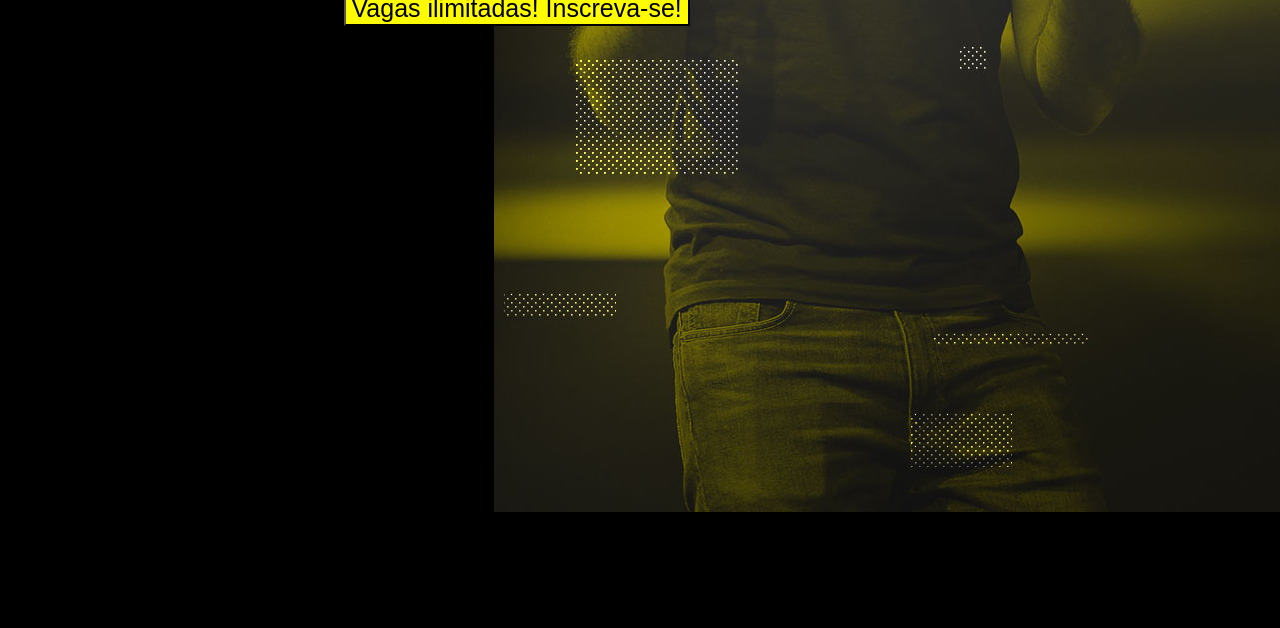
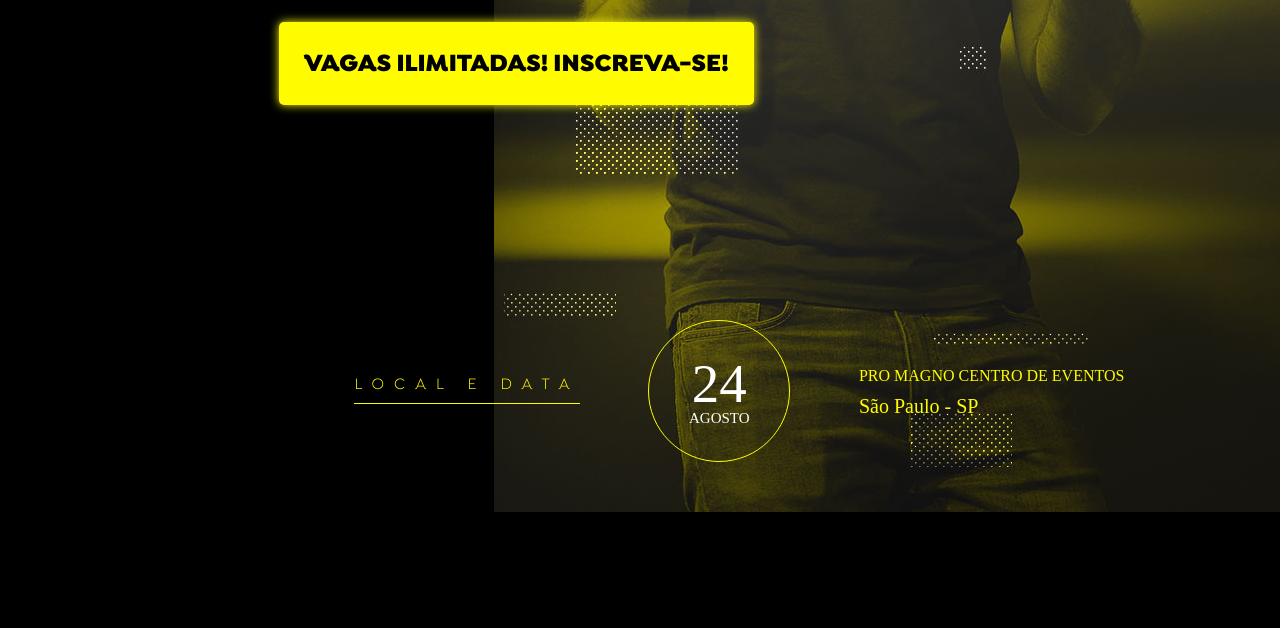
Before and after one commit to ArtUssuy/startse-challenge, a website: page index.html in a window 1280 px wide. Shown: the part 574-1202 px from the top of the page. After the commit the page ends 1162 px from the top, so only its background shows below. Drawn offline with Linux system fonts and the light colour scheme; a web font is replaced by a local one.

Commit message:
primeira sessao completa - topo

```diff
--- a/index.html
+++ b/index.html
@@ -36,21 +36,21 @@
 
         <div class="main-words">
             <h1><span>Audaz</span><br />“A normalidade nunca mudou nada”</h1>
-            <h2>Conheça a história de brasileiros que mudaram suas vidas em apenas 1 ano com a ajuda da StartSe</h2>
+            <h2>Conheça a história de brasileiros que mudaram suas vidas em<br /> apenas 1 ano com a ajuda da StartSe</h2>
             <button>Vagas ilimitadas! Inscreva-se!</button>
         </div>
 
         <div class="sub-words">
-            <div>
+            <div class="local">
                 <span>Local e data</span>
             </div>
 
-            <div>
+            <div class="data">
                 <span>24</span>
                 <span>Agosto</span>
             </div>
 
-            <div>
+            <div class="endereco">
                 <span>Pro Magno centro de eventos</span>
                 <span>São Paulo - SP</span>
             </div>
--- a/scss/components/first-section.scss
+++ b/scss/components/first-section.scss
@@ -2,19 +2,19 @@
         margin-top: 170px;
         display: grid;
         grid-template-columns: repeat(12, 1fr);
-        grid-template-rows: repeat(8,120px);
+        grid-template-rows: repeat(8,115px);
         .main-words {
             grid-column-start: 2;
             grid-column-end: 8;
             justify-self: left;
             text-align: center;
-            width: 910px;
+            width: 970px;
             h1 {
-                font-size: 71px;
+                font-size: 67px;
                 color: #FFF;
                 font-family: $bw-black;
                 text-transform: uppercase;
-                line-height: 90px;
+                line-height: 85px;
                 span {
                     font-size: 80px;
                     color: #fffc00;
@@ -23,14 +23,75 @@
             h2 {
                 font-size: 25px;
                 color: #fffc00;
+                font-family: $isidora-semibold;
+                margin-top: 10px;
+                letter-spacing: 2px;
+                line-height: 30px;
             }
             button {
                 font-size: 25px;
                 color: #000;
+                font-family: $isidora-black;
+                text-transform: uppercase;
                 background-color: #fffc00;
+                border: none;
+                border-radius: 5px;
+                padding: 25px;
+                margin-top: 25px;
+                box-shadow: 0 0 10px #fffc00;
+                cursor: pointer;
             }
         }
         .sub-words {
+            width: 770px;
+            margin-bottom: 50px;
+            grid-column-start: 4;
+            grid-column-end: 8;
+            grid-row-start: 7;
+            grid-row-end: 7;
+            display: flex;
+            justify-content: space-between;
+            align-items: center;
+            font-family: $isidora-regular;
+            .local {
+                color: #fffc00;
+                text-transform: uppercase;
+                letter-spacing: 10px;
+                border-bottom: 1px solid #fffc00;
+                padding-bottom: 10px;
+            }
+            .data {
+                width: 140px;
+                height: 140px;
+                border: 1px solid #fffc00;
+                border-radius: 50%;
+                display: flex;
+                flex-direction: column;
+                align-items: center;
+                justify-content: center;
+                span {
+                    color: #FFF;
+                    font-size: 55px;
+                    font-family: $bw-extra-bold;
+                    &:last-child {
+                        font-size: 15px;
+                        text-transform: uppercase;
+                    }
+                }
+            }
+            .endereco {
+                color: #fffc00;
 
+                span {
+                    display: block;
+                    line-height: 30px;
+                    font-size: 20px;
+                    font-family: $bw-regular;
+                    &:first-child {
+                        text-transform: uppercase;
+                        font-size: 16px;
+                    }
+                }
+            }
         }
     }
--- a/scss/vendors/fonts.scss
+++ b/scss/vendors/fonts.scss
@@ -10,10 +10,35 @@
 }
 
 @font-face {
+    font-family: "BwModelica Regular";
+    src: url("/medias/fonts/bw-modelica/BwModelica-Regular.woff") format("woff2");
+}
+
+@font-face {
+    font-family: "BwModelica Extra Bold";
+    src: url("/medias/fonts/bw-modelica/BwModelica-ExtraBold.woff") format("woff2");
+}
+
+@font-face {
     font-family: "Isidora SemiBold";
-    src: url("/medias/fonts/isidora/Isidora-Alt-Semi-Bold.otf") format("otf");
+    src: url("/medias/fonts/isidora/Isidora-Alt-Semi-Bold.otf") format("opentype");
+}
+
+
+@font-face {
+    font-family: "Isidora Black";
+    src: url("/medias/fonts/isidora/Isidora-Black.otf") format("opentype");
+}
+
+@font-face {
+    font-family: "Isidora Regular";
+    src: url("/medias/fonts/isidora/Isidora-Alt-Regular.otf") format("opentype");
 }
 
 $bw-bold: "BwModelica Bold";
 $bw-black: "BwModelica Black";
+$bw-extra-bold: "BwModelica Extra Bold";
+$bw-regular: "BwModelica Regular";
 $isidora-semibold: "Isidora SemiBold";
+$isidora-black: "Isidora Black";
+$isidora-regular: "Isidora Regular";
```
Also changed, not shown: css/styles.css.
